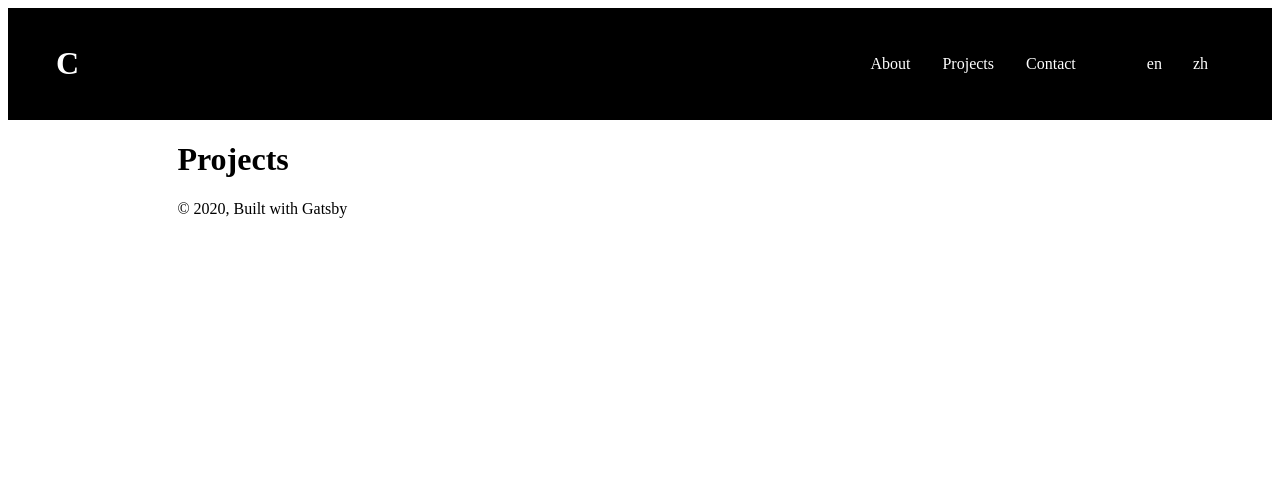
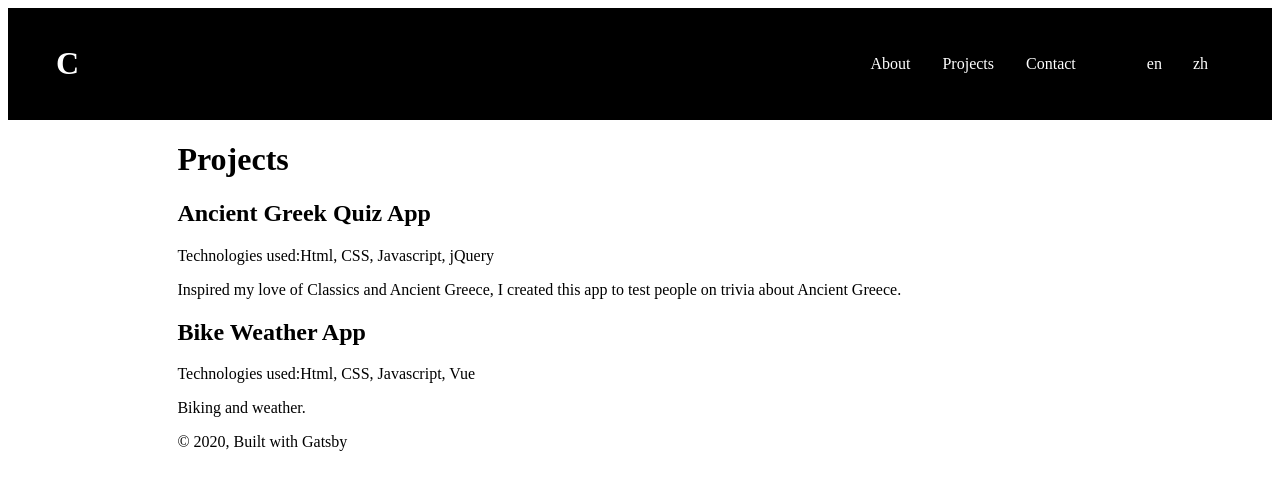
Before and after one commit to coleenhuang/coleenhuang.github.io, a Gatsby site: page /projects in a window 1280 px wide. Built offline with nearby package versions, Linux system fonts and the light colour scheme; Gatsby itself is replaced by a stand-in of ours.

Commit message:
implemented project and contact page

```diff
--- /dev/null
+++ b/src/components/Project.js
@@ -0,0 +1,15 @@
+import React from 'react';
+import { useTranslation } from "react-i18next"
+
+const Project = (props) => {
+  const { t } = useTranslation();
+  return(
+    <div>
+      <h2>{props.title}</h2>
+      <p>Technologies used:{props.tech}</p>
+      <p>{props.description}</p>
+    </div>
+  )
+}
+
+export default Project;
--- a/src/components/layout.js
+++ b/src/components/layout.js
@@ -17,7 +17,7 @@
  import { useStaticQuery, graphql } from "gatsby"
  import { withTrans } from '../i18n/withTrans'
 
- import Header from "./header"
+ import Header from "./header/header"
  import "./layout.css"
 
  const Layout = ({ children, t, i18n }) => {
--- a/src/i18n/config.js
+++ b/src/i18n/config.js
@@ -7,7 +7,7 @@ i18next.init({
       translations: require('../locales/zh/translations.json')
     },
     en: {
-            translations: require('../locales/en/translations.json')
+      translations: require('../locales/en/translations.json')
     }
   },
   ns: ['translations'],
--- a/src/locales/en/translations.json
+++ b/src/locales/en/translations.json
@@ -23,10 +23,22 @@
   },
   "about":{
     "title": "About",
-    "content": ""
+    "content": "I've always been someone who loves creating and trying new things. My fascination with programming began when I saw my dad write a program to solve his sudoku puzzles for him. It opened a new door for me, as it showed how programming as basically harnessing the power of the computer to make life easier. My desire to get better at programming grew when I started working at a lab. It was inefficient to use google sheets as a database for tracking thousands of mice. And also how painful and time consuming it was to manually count each data point on the photos of each sample. I felt that there must be a better way of doing this. "
   },
   "projects": {
-    "title": "Projects"
+    "title": "Projects",
+    "projectList": [
+      {
+        "title":"Ancient Greek Quiz App",
+        "tech":"Html, CSS, Javascript, jQuery",
+        "description":"Inspired my love of Classics and Ancient Greece, I created this app to test people on trivia about Ancient Greece."
+      },
+      {
+        "title":"Bike Weather App",
+        "tech":"Html, CSS, Javascript, Vue",
+        "description":"Biking and weather."
+      }
+    ]
   },
   "contact": {
     "title": "Contact"
--- a/src/locales/zh/translations.json
+++ b/src/locales/zh/translations.json
@@ -25,7 +25,20 @@
     "title": "關於我"
   },
   "projects": {
-    "title": "計劃書"
+    "title": "計劃書",
+    "projectList": [
+      {
+        "title": "古希臘知多少（英)",
+        "tech": "Html, CSS, Javascript, jQuery",
+        "description": "受到了我對西方古典文學和古希臘的性趣影響，我用jQuery製作這個程式來考驗別人對希臘的了解有多深"
+      },
+      {
+        "title": "自行車天氣預報",
+        "tech": "Html, CSS, Javascript, Vue",
+        "description": "騎自行車"
+      }
+    ]
+
   },
   "contact": {
     "title": "聯絡"
--- a/src/pages/projects.js
+++ b/src/pages/projects.js
@@ -2,6 +2,7 @@ import React from "react"
 import { Link } from "gatsby"
 import { useTranslation } from "react-i18next"
 import SEO from "../components/seo"
+import Project from '../components/Project'
 
 const ProjectPage = (props) => {
   const { t } = useTranslation()
@@ -9,6 +10,14 @@ const ProjectPage = (props) => {
     <div>
       <SEO title="Projects" />
       <h1>{t('projects.title')}</h1>
+      {t('projects.projectList').map((project, key) => {
+        return(
+          <Project
+          key={key}
+          title={project.title} tech={project.tech}
+          description={project.description} />
+        )
+      })}
     </div>
   )
 }
```
Also changed, not shown: src/pages/contact.js (+9 -0 lines), src/components/header/LanguageMenu.js (renamed from src/components/LanguageMenu.js), src/components/header/LanguageMenu.module.css (renamed from src/components/LanguageMenu.module.css), src/components/header/MainMenu.js (renamed from src/components/MainMenu.js), src/components/header/MainMenu.module.css (renamed from src/components/MainMenu.module.css), src/components/header/header.js (renamed from src/components/header.js), src/components/header/header.module.css (renamed from src/components/header.module.css).
